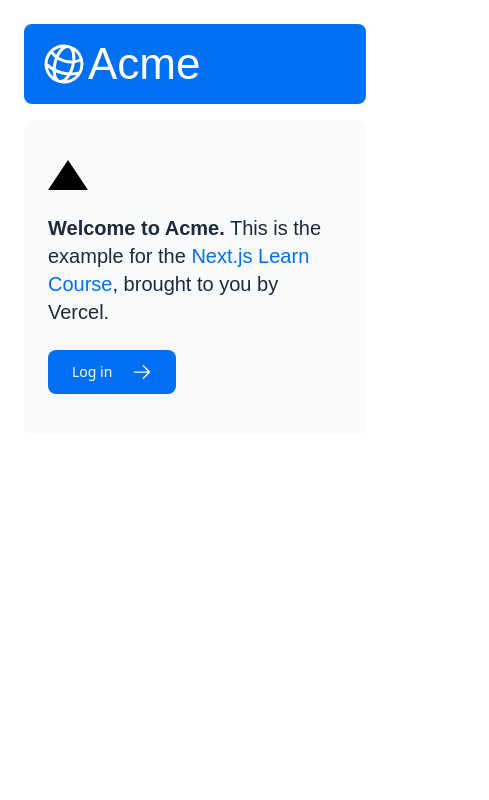
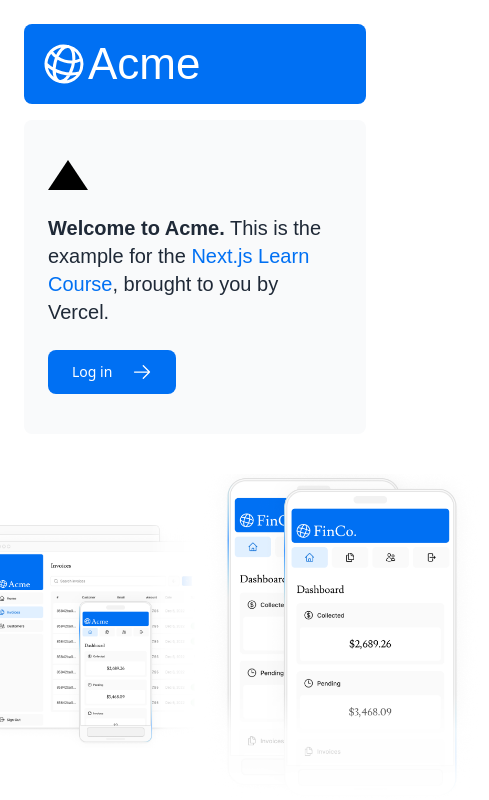
Before and after one commit to edwardpringle/nextjs-dashboard, a Next.js app: page / in a window 390 px wide. Shown: the top 800 px of the page, 489 px wide, since content can reach past the window. Built offline with nearby package versions, Linux system fonts and the light colour scheme; a web font is replaced by a local one.

Commit message:
End of Lesson3

```diff
--- a/app/page.tsx
+++ b/app/page.tsx
@@ -3,6 +3,7 @@
 import Link from 'next/link';
 import styles from '@/app/ui/home.module.css';
 import { lusitana } from '@/app/ui/fonts';
+import Image from 'next/image';
 
 export default function Page() {
   return (
@@ -29,6 +30,20 @@
         </div>
         <div className="flex items-center justify-center p-6 md:w-3/5 md:px-28 md:py-12">
           {/* Add Hero Images Here */}
+          <Image
+            src="/hero-desktop.png"
+            width={1000}
+            height={760}
+            className="Hidden md:block"
+            alt="Screenshots of the dashboard project showing desktop version"
+          />
+          <Image
+            src="/hero-mobile.png"
+            width={560}
+            height={620}
+            className="block md:hidden"
+            alt="Screenshots of the dashboard project showing mobile version"
+          />
         </div>
       </div>
     </main>
```
